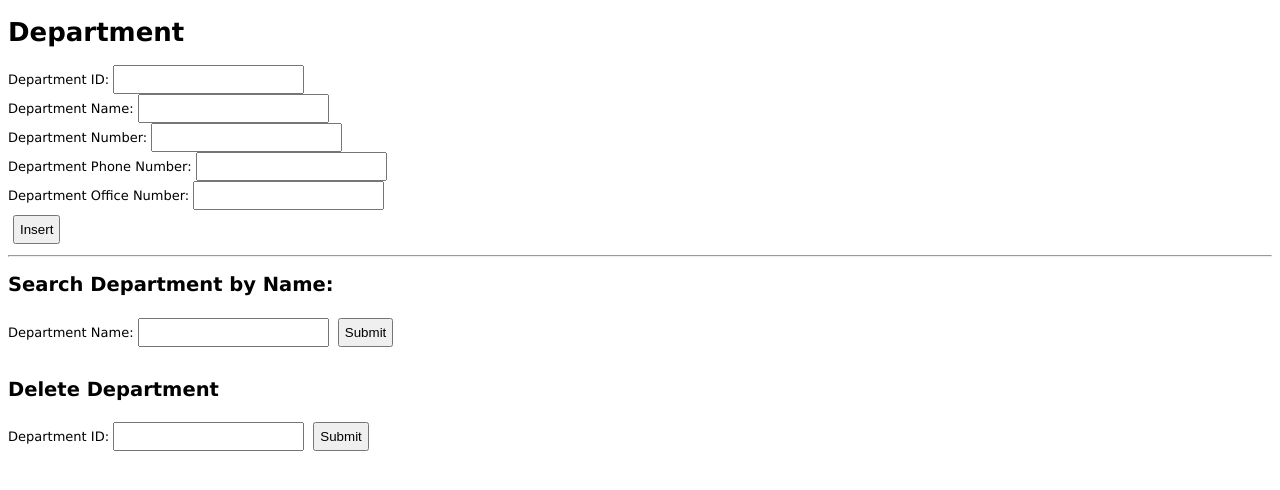
After one commit to codyvi/DataBasesFinal, a Flask app: page /department in a window 1280 px wide. The commit adds this page. Shown: the top 490 px of the page. Run offline with Flask 2, Linux system fonts and the light colour scheme; data that the repository does not hold is empty.

Commit message:
Added Department Queries

```diff
--- a/app.py
+++ b/app.py
@@ -109,3 +109,50 @@ def del_proffesors():
     res = db_query()
 
     return render_template('professor.html', result=res, content_type='application/json')
+
+
+@app.route('/department', methods=['GET', 'POST'])
+def department():
+    def db_query():
+        _db = db.Database()
+        if request.method == "POST":
+            dId = request.form["dId"]
+            dName = request.form["dName"]
+            dNumber = request.form["dNumber"]
+            dPhoneNumber = request.form["dPhoneNumber"]
+            dOffice = request.form["dOffice"]
+            _db.insert_department(dId, dName, dNumber, dPhoneNumber, dOffice)
+            print('Department inserted', file=sys.stdout)
+
+            deps = _db.list_departments()
+            print('Listing all the departments', file=sys.stdout)
+
+            return deps
+
+        else:
+            if request.method == "GET":
+                department_name = request.values.get('dName', '')
+                deps = _db.list_department(department_name)
+                print('Listing department given info ' + department_name , file=sys.stdout)
+                return deps
+
+    res = db_query()
+
+    return render_template('department.html', result=res, content_type='application/json')
+
+
+@app.route('/del_departments', methods=["POST"])
+def del_departments():
+    def db_query():
+        _db = db.Database()
+        if request.method == "POST":
+            if len(request.form) != 0:
+                department_id = request.form["dId"]
+                deps = _db.delete_department(department_id)
+        deps = _db.list_departments()
+        print('Listing all Departments from normal query', file=sys.stdout)
+        return deps
+
+    res = db_query()
+
+    return render_template('department.html', result=res, content_type='application/json')
--- a/db.py
+++ b/db.py
@@ -39,7 +39,7 @@ class Database:
             query += 'WHERE sID = {}'.format(student_id)
 
         query+= '''
-                Group by sID
+                order by sID
                 '''
 
         print('Query: {}'.format(query), file=sys.stdout)
@@ -86,7 +86,7 @@ class Database:
             query += 'WHERE pID = {}'.format(professor_id)
 
         query+= '''
-                Group by pID
+                order by pID
                 '''
 
         print('Query: {}'.format(query), file=sys.stdout)
@@ -112,3 +112,47 @@ class Database:
         print('Query: {}'.format(query), file=sys.stdout)
         self.cur.execute(query)
         self.con.commit()
+
+    def list_departments(self):
+        query = '''
+                SELECT *
+                FROM Department
+                '''
+        print('Query: {}'.format(query), file=sys.stdout)
+        self.cur.execute(query)
+        result = self.cur.fetchall()
+
+        return result
+
+    def list_department(self, department_name):
+        query = "SELECT * FROM Department "
+        if department_name != '':
+            query += "WHERE dName = '{}'".format(department_name)
+
+        query+= '''
+                order by dId
+                '''
+
+        print('Query: {}'.format(query), file=sys.stdout)
+        self.cur.execute(query)
+        result = self.cur.fetchall()
+
+        return result
+
+    def insert_department(self,dId, dName, dNumber, dPhoneNumber, dOffice):
+        query = '''
+                INSERT INTO Department (dId, dName, dNumber, dPhoneNumber, dOffice)
+                VALUES ('{}', '{}', '{}', '{}', '{}')
+                '''.format(dId, dName, dNumber, dPhoneNumber, dOffice)
+        print('Query: {}'.format(query), file=sys.stdout)
+        self.cur.execute(query)
+        self.con.commit()
+
+    def delete_department(self, department_id):
+        query = '''
+                DELETE FROM Department
+                WHERE dId = {}
+                '''.format(department_id)
+        print('Query: {}'.format(query), file=sys.stdout)
+        self.cur.execute(query)
+        self.con.commit()
--- /dev/null
+++ b/templates/department.html
@@ -0,0 +1,87 @@
+<!DOCTYPE html>
+<html lang="en">
+<style>
+
+</style>
+<head>
+    <link rel="stylesheet" type="text/css" href="/static/styles.css">
+    <meta charset="UTF-8">
+    <title>Department</title>
+</head>
+<body>
+<h1>Department</h1>
+
+<div>
+    <form method="POST" action="{{ url_for('department') }}">
+        <div>
+            <label for="dId"> Department ID: </label>
+            <input type="text" id="dId" name="dId">
+        </div>
+
+        <div>
+                <label for="dName"> Department Name: </label>
+                <input type="text" id="dName" name="dName">
+        </div>
+
+      <div>
+        <label for="dNumber"> Department Number: </label>
+        <input type="text" id="dNumber" name="dNumber">
+      </div>
+
+      <div>
+            <label for="dPhoneNumber"> Department Phone Number: </label>
+            <input type="text" id="dPhoneNumber" name="dPhoneNumber">
+    </div>
+
+
+    <div>
+        <label for="dOffice"> Department Office Number: </label>
+        <input type="text" id="dOffice" name="dOffice">
+</div>
+
+      <input type="submit" value="Insert">
+    </form>
+</div>
+<hr>
+
+<h2>Search Department by Name: </h2>
+<div class="inputs">
+        <form method="GET" action="{{ url_for('department') }}">
+            <label for="dName">Department Name:</label>
+            <input type="text" id="dName" name="dName">
+            <input type="submit" value="Submit">
+        </form>
+    </div>
+<table id="department" style="width:100%">
+    {% if result %}
+    <tr>
+        <th>Department Id</th>
+        <th>Department Name</th>
+        <th>Department Number</th>
+        <th>Department Phone</th>
+        <th>Department Office Number</th>
+    </tr>
+    {% for row in result %}
+    <tr>
+        <td> {{ row.dId }}</td>
+        <td> {{ row.dName }}</td>
+        <td> {{ row.dNumber }}</td>
+        <td> {{ row.dPhoneNumber }}</td>
+        <td> {{ row.dOffice }}</td>
+    </tr>
+    {% endfor %}
+    {% endif %}
+</table>
+
+<h2>Delete Department</h2>
+<form method="POST" action="{{ url_for('del_departments') }}">
+    <div>
+        <label for="dId">Department ID:</label>
+        <input type="text" id="dId" name="dId">
+        <input type="submit" value="Submit">
+    </div>
+</form>
+
+
+</body>
+</html>
--- a/templates/index.html
+++ b/templates/index.html
@@ -9,6 +9,7 @@
   <ul>
     <li><a href="{{ url_for('students') }}"> Students Queries </a></li>
     <li><a href="{{ url_for('professor') }}">Professor Queries</a></li>
+    <li><a href="{{url_for('department') }}">Department Queries</a></li>
   </ul>
 
 </body>
```
